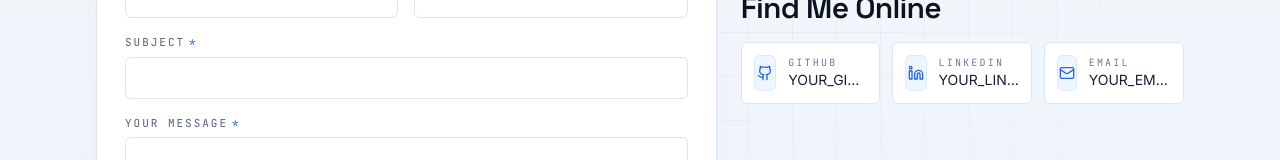
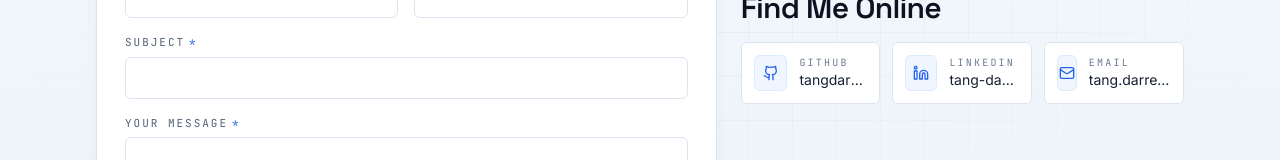
Before and after one commit to tangdarren/portfolio, a React (Vite) app: page /contact in a window 1280 px wide. Shown: the part 540-700 px from the top of the page. Built offline with nearby package versions, Linux system fonts and the light colour scheme; no server answers.

Commit message:
fix: replace placeholder portfolio links

```diff
--- a/src/components/projects/ProjectCard.tsx
+++ b/src/components/projects/ProjectCard.tsx
@@ -11,32 +11,18 @@ interface ProjectCardProps {
   featured?: boolean;
 }
 
-const PLACEHOLDER = 'PLACEHOLDER_URL';
-
 function LinkButton({
   href,
   children,
   variant = 'secondary',
   ariaLabel,
 }: {
-  href?: string;
+  href: string;
   children: React.ReactNode;
   variant?: 'primary' | 'secondary';
   ariaLabel?: string;
 }) {
-  const disabled = !href || href === PLACEHOLDER;
   const base = variant === 'primary' ? 'btn-primary' : 'btn-secondary';
-  if (disabled) {
-    return (
-      <span
-        className={`${base} cursor-not-allowed opacity-50`}
-        aria-disabled="true"
-        title="Link coming soon"
-      >
-        {children}
-      </span>
-    );
-  }
   return (
     <a
       href={href}
@@ -110,6 +96,7 @@ export default function ProjectCard({
             <Info className="h-4 w-4" />
             Details
           </button>
+          {project.githubUrl && (
             <LinkButton
               href={project.githubUrl}
               ariaLabel={`GitHub repository for ${project.name}`}
@@ -117,6 +104,8 @@ export default function ProjectCard({
               <Github className="h-4 w-4" />
               GitHub
             </LinkButton>
+          )}
+          {project.liveUrl && (
             <LinkButton
               href={project.liveUrl}
               ariaLabel={`Live demo of ${project.name}`}
@@ -124,6 +113,7 @@ export default function ProjectCard({
               <ExternalLink className="h-4 w-4" />
               Live Demo
             </LinkButton>
+          )}
         </div>
       </div>
     </motion.article>
--- a/src/components/projects/ProjectDetails.tsx
+++ b/src/components/projects/ProjectDetails.tsx
@@ -8,8 +8,6 @@ interface ProjectDetailsProps {
   project: Project | null;
   onClose: () => void;
 }
-
-const PLACEHOLDER = 'PLACEHOLDER_URL';
 
 export default function ProjectDetails({
   project,
@@ -160,17 +158,21 @@ export default function ProjectDetails({
             </div>
 
             <div className="flex flex-wrap items-center gap-2 border-t border-ink-600 bg-ink-850 px-6 py-4">
+              {project.githubUrl && (
                 <ModalLink
                   href={project.githubUrl}
                   label="Repository"
                   icon={<Github className="h-4 w-4" />}
                 />
+              )}
+              {project.liveUrl && (
                 <ModalLink
                   href={project.liveUrl}
                   label="Live demo"
                   icon={<ExternalLink className="h-4 w-4" />}
                   variant="primary"
                 />
+              )}
               <div className="grow" />
               <button
                 type="button"
@@ -210,25 +212,12 @@ function ModalLink({
   icon,
   variant = 'secondary',
 }: {
-  href?: string;
+  href: string;
   label: string;
   icon: React.ReactNode;
   variant?: 'primary' | 'secondary';
 }) {
-  const disabled = !href || href === PLACEHOLDER;
   const base = variant === 'primary' ? 'btn-primary' : 'btn-secondary';
-  if (disabled) {
-    return (
-      <span
-        className={`${base} cursor-not-allowed opacity-50`}
-        aria-disabled="true"
-        title="Link coming soon"
-      >
-        {icon}
-        {label}
-      </span>
-    );
-  }
   return (
     <a
       href={href}
--- a/src/data/projects.ts
+++ b/src/data/projects.ts
@@ -27,8 +27,6 @@ export interface Project {
   };
 }
 
-const PLACEHOLDER = 'PLACEHOLDER_URL';
-
 export const PROJECTS: Project[] = [
   {
     id: 'spy-market-intelligence',
@@ -46,8 +44,7 @@ export const PROJECTS: Project[] = [
       'Financial APIs',
       'Data Visualization',
     ],
-    githubUrl: PLACEHOLDER,
-    liveUrl: PLACEHOLDER,
+    githubUrl: 'https://github.com/tangdarren/stock-market-dashboard',
     featured: true,
     details: {
       problem:
@@ -85,8 +82,7 @@ export const PROJECTS: Project[] = [
       'Vector Database',
       'AI Agents',
     ],
-    githubUrl: PLACEHOLDER,
-    liveUrl: PLACEHOLDER,
+    githubUrl: 'https://github.com/tangdarren/expensense',
     featured: true,
     details: {
       problem:
@@ -116,8 +112,6 @@ export const PROJECTS: Project[] = [
       'A business finance application for tracking income, expenses, tax estimates, and financial performance through an accessible dashboard.',
     categories: ['Full-Stack', 'Financial Technology'],
     technologies: ['React', 'TypeScript', 'Recharts', 'Local Storage'],
-    githubUrl: PLACEHOLDER,
-    liveUrl: PLACEHOLDER,
     details: {
       problem:
         'Small operators frequently rely on spreadsheets that make it hard to see business health at a glance.',
@@ -149,8 +143,7 @@ export const PROJECTS: Project[] = [
       'Extended Reality',
       'Interactive Training',
     ],
-    githubUrl: PLACEHOLDER,
-    liveUrl: PLACEHOLDER,
+    githubUrl: 'https://github.com/tangdarren/safecall-vr',
     details: {
       problem:
         'Hands-on training for first responders is expensive to run and hard to repeat at scale.',
@@ -176,8 +169,6 @@ export const PROJECTS: Project[] = [
       'A Flutter application for exploring and organizing books using structured state management and responsive mobile interfaces.',
     categories: ['Mobile', 'Full-Stack'],
     technologies: ['Flutter', 'Dart', 'BLoC', 'Responsive Design'],
-    githubUrl: PLACEHOLDER,
-    liveUrl: PLACEHOLDER,
     details: {
       problem:
         'Casual reading groups need a lightweight way to organize books without a heavy social platform.',
--- a/src/data/socials.ts
+++ b/src/data/socials.ts
@@ -9,27 +9,26 @@ export interface SocialLink {
   external?: boolean;
 }
 
-// NOTE: Replace the placeholder values below before publishing.
 export const SOCIAL_LINKS: SocialLink[] = [
   {
     label: 'GitHub',
-    href: 'https://github.com/YOUR_GITHUB_URL',
+    href: 'https://github.com/tangdarren',
     icon: Github,
-    handle: 'YOUR_GITHUB_URL',
+    handle: 'tangdarren',
     external: true,
   },
   {
     label: 'LinkedIn',
-    href: 'https://www.linkedin.com/in/YOUR_LINKEDIN_URL',
+    href: 'https://www.linkedin.com/in/tang-darren',
     icon: Linkedin,
-    handle: 'YOUR_LINKEDIN_URL',
+    handle: 'tang-darren',
     external: true,
   },
   {
     label: 'Email',
-    href: 'mailto:YOUR_EMAIL_ADDRESS',
+    href: 'mailto:tang.darren@gmail.com',
     icon: Mail,
-    handle: 'YOUR_EMAIL_ADDRESS',
+    handle: 'tang.darren@gmail.com',
   },
 ];
 
```
Also changed, not shown: 1 other file (tests, documents, lock files or other folders). Lines whose indentation alone changed are shown as unchanged.
